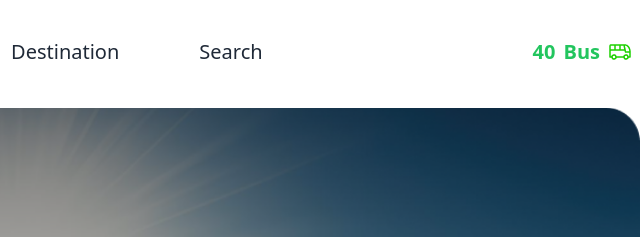
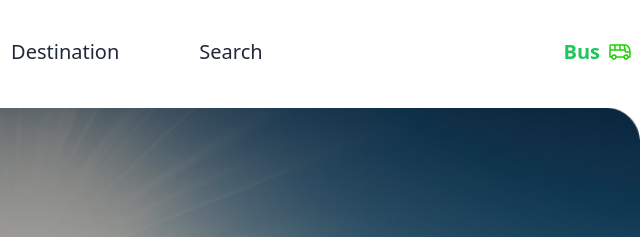
Before and after one commit to Emrandu1989/a5, a plain HTML site: page index.html in a window 1280 px wide. Shown: the top 237 px of the page, 640-1280 px from the left. Drawn offline with nearby package versions, Linux system fonts and the light colour scheme.

Commit message:
make some change in the navbar

```diff
--- a/index.html
+++ b/index.html
@@ -61,7 +61,7 @@
             </ul>
           </div>
           <div class="navbar-end">
-            <span class="font-semibold mr-2 text-green-500 text-xl">40</span>
+
             <p class="text-xl font-bold mr-2 text-green-500">Bus</p>
             <img src="./images/bus-icon.png" alt="" />
           </div>
```
